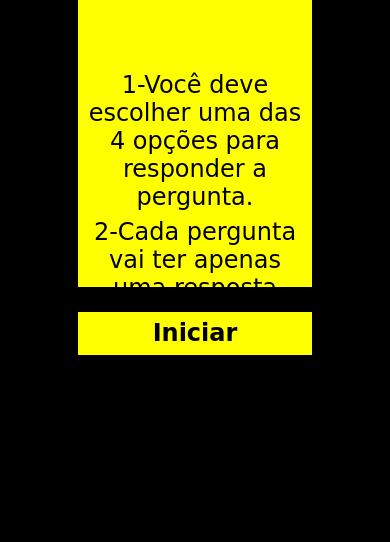
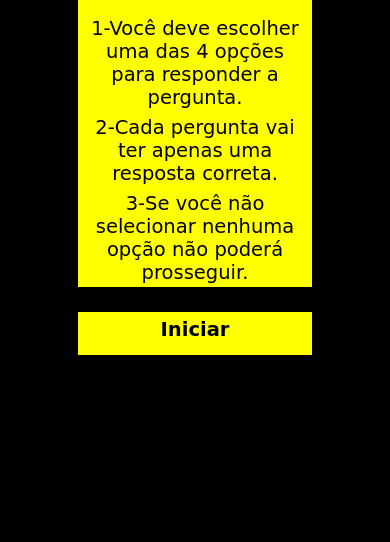
Before and after one commit to Roldezir/What-Is-The-Game, a plain HTML site: page index.html in a window 390 px wide. Shown: the part 346-888 px from the top of the page. After the commit the page ends 844 px from the top, so only its background shows below. Drawn offline with Linux system fonts and the light colour scheme.

Commit message:
Fazendo o site ficar responsivo

```diff
--- a/index.css
+++ b/index.css
@@ -1,6 +1,18 @@
 body{
     background-color: black;
 }
+
+@media screen and (max-width:768px) {
+    body{
+        font-size: small;
+    }
+}
+@media screen and (max-width:1360px) {
+    body{
+        font-size: small;
+    }
+}
+
 .titulo{
     color: yellow;
     font-family: cursive;
```
